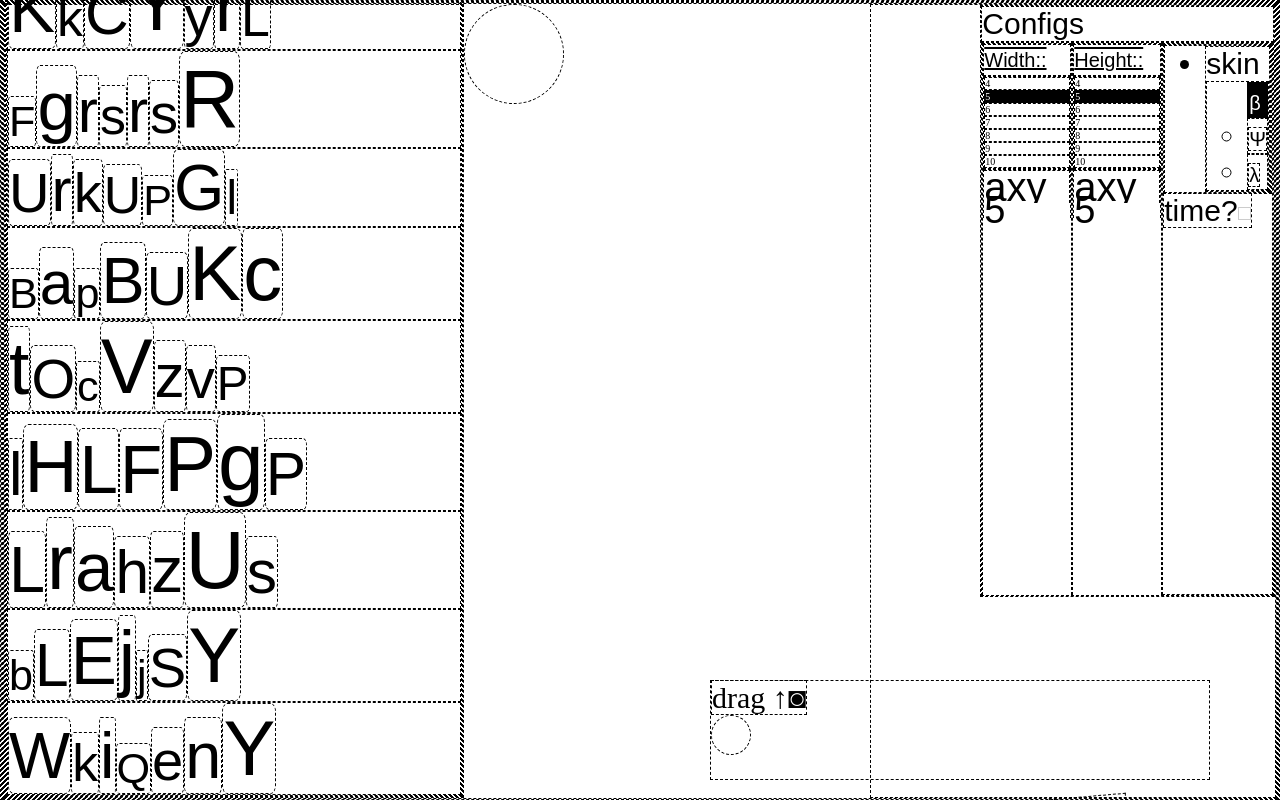
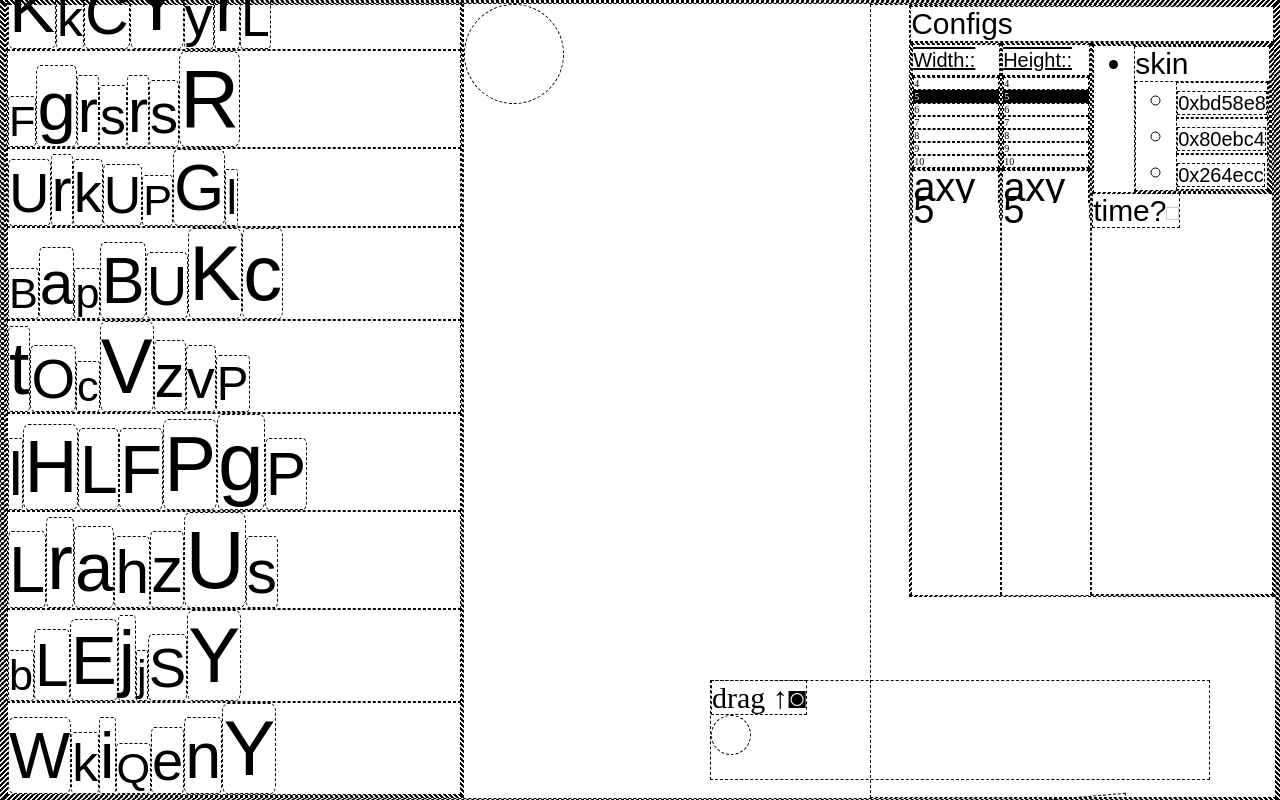
Before and after one commit to chamale-rac/amaze, a React (Vite) app: page / in a window 1280 px wide. Shown: the top 800 px of the page. Built offline with nearby package versions, Linux system fonts and the light colour scheme; no server answers; a web font is replaced by a local one.

Commit message:
Fixed skin options

```diff
--- a/src/components/Experimental.jsx
+++ b/src/components/Experimental.jsx
@@ -91,7 +91,11 @@ function Experimental({ rawArr }) {
       {mappedObjects ? (
         <Canvas>
           <ambientLight intensity={0.06} />
-          <pointLight castShadow position={[10, 10, 10]} color={0xbd58e8} />
+          <pointLight
+            castShadow
+            position={[10, 10, 10]}
+            color={parseInt('0xbd58e8', 16)}
+          />
           <PerspectiveCamera
             makeDefault
             position={[-12, 12, -12]}
--- a/src/components/Form.jsx
+++ b/src/components/Form.jsx
@@ -34,7 +34,7 @@ function Form() {
         <div>
           <Pill
             header="skin"
-            options={['β', 'Ψ', 'λ']}
+            options={['0xbd58e8', '0x80ebc4', '0x264ecc']}
             variable={skin}
             setFunction={globalSkin}
           />
```
